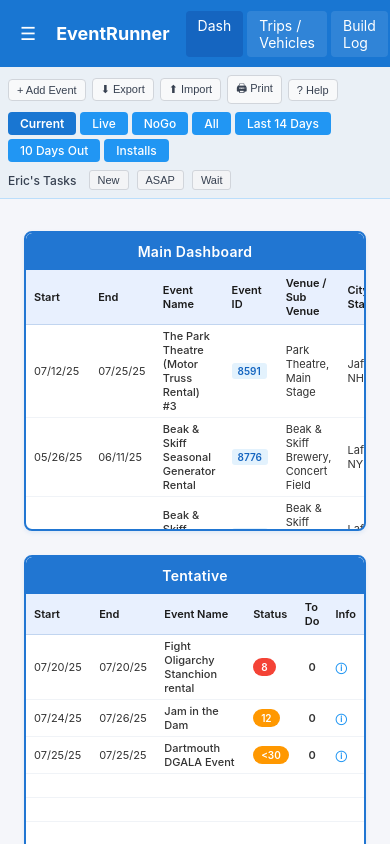
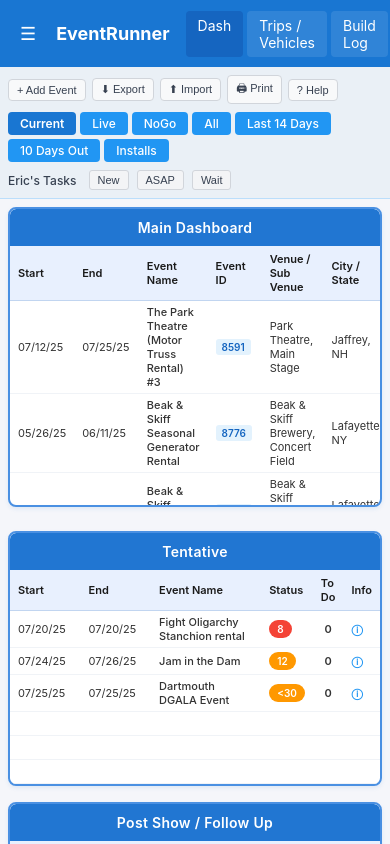
Before and after one commit to ericwhittaker/EventRunner, an Angular app: page / in a window 390 px wide. Shown: the top 844 px of the page. Built offline with nearby package versions, Linux system fonts and the light colour scheme.

Commit message:
feat: Update dashboard card styles for improved consistency and responsiveness

```diff
--- a/src/app/app.scss
+++ b/src/app/app.scss
@@ -7,33 +7,24 @@ body {
   background: #f5f5f5;
 }
 
-.dashboard-center-area {
-  flex: 1;
+.dashboard-card {
+  background: #ffffff;
+  border: 2px solid #4a90e2;
+  border-radius: 8px;
+  overflow: hidden;
   display: flex;
   flex-direction: column;
 }
 
-.dashboard-main-area {
-  padding: 16px;
-  display: flex;
-  flex-direction: column;
-  gap: 16px;
-  height: calc(100vh - 200px);
-}
-
-.dashboard-bottom-row {
-  display: flex;
-  gap: 16px;
-  flex: 1;
-}
-
-.dashboard-card {
-  background: #ffffff;
-  border: 2px solid #2176d2;
-  border-radius: 8px;
-  overflow: hidden;
-  display: flex;
-  flex-direction: column;
+.dashboard-card-header {
+  background: #4a90e2;
+  color: #ffffff;
+  font-weight: 600;
+  font-size: 14px;
+  padding: 8px 12px;
+  text-align: center;
+  border: none;
+  margin: 0;
 }
 
 .dashboard-card-main {
@@ -61,11 +52,11 @@ body {
 }
 
 .dashboard-table th {
-  background: #e8f0fe;
+  background: #e8f4fd;
   color: #1a1a1a;
   font-weight: 600;
   padding: 4px 6px;
-  border-bottom: 1px solid #c1d5f0;
+  border-bottom: 1px solid #b3d9f7;
   font-size: 11px;
   text-align: left;
   height: 24px;
@@ -195,16 +186,13 @@ body {
 .dashboard-center-area {
   display: flex;
   flex-direction: column;
-  align-items: center;
   width: 100%;
-  margin-top: 16px;
   padding: 16px;
+  box-sizing: border-box;
 }
 
 .dashboard-main-area {
-  width: 1150px;
-  max-width: 95vw;
-  margin: 0 auto;
+  width: 100%;
   display: flex;
   flex-direction: column;
   gap: 16px;
@@ -232,9 +220,8 @@ body {
 
 /* Responsive Design */
 @media (max-width: 1200px) {
-  .dashboard-main-area {
-    width: 100%;
-    padding: 0 8px;
+  .dashboard-center-area {
+    padding: 8px;
   }
 
   .dashboard-bottom-row {
```
